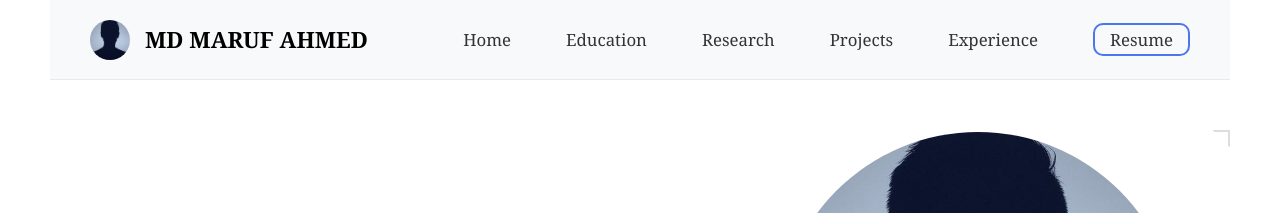
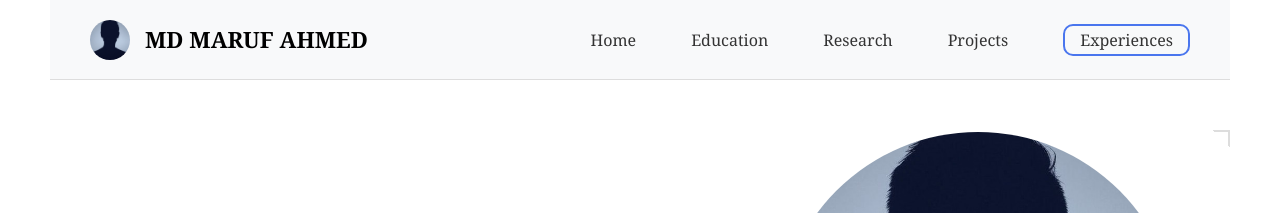
Before and after one commit to maruf066/maruf066.github.io, a Jekyll site: the page built from index.html, in a window 1280 px wide. Shown: the top 213 px of the page. Built offline with Jekyll 4.4.1, drawn with Linux system fonts in a browser that asks for light colours.

Commit message:
Update navbar.html

```diff
--- a/_includes/navbar.html
+++ b/_includes/navbar.html
@@ -1,90 +1,64 @@
-<!-- _includes/nav.html -->
+<!-- _includes/navbar.html -->
 <style>
-    /* Navbar Container */
+    /* Reset default template styling */
     nav {
-        display: flex;
-        justify-content: space-between;
-        align-items: center;
-        flex-wrap: nowrap;
-        padding: 15px 40px;
-        background-color: #f8f9fa; /* Light gray background from reference */
-        border-bottom: 1px solid #eaeaea;
-        font-family: 'Georgia', 'Times New Roman', serif; /* Serif font from reference */
+        display: flex !important;
+        justify-content: space-between !important;
+        align-items: center !important;
+        background-color: #f8f9fa !important; /* Light gray background */
+        padding: 15px 40px !important;
+        border-bottom: 1px solid #ddd !important;
+        font-family: Georgia, 'Times New Roman', serif !important; /* Serif font */
     }
 
-    /* Left side: Avatar + Name */
+    /* Left Side: Avatar + Name */
     nav .left {
-        display: flex;
-        align-items: center;
-        gap: 15px;
+        display: flex !important;
+        align-items: center !important;
+        gap: 15px !important;
     }
     nav .left img {
-        width: 40px;
-        height: 40px;
-        border-radius: 50%; /* Circular image */
-        object-fit: cover;
+        width: 40px !important;
+        height: 40px !important;
+        border-radius: 50% !important; /* Circular image */
+        object-fit: cover !important;
     }
     nav .left a {
-        font-weight: bold;
-        font-size: 1.4rem; /* Large name */
-        color: #000;
-        text-decoration: none;
-        white-space: nowrap;
+        font-size: 1.4rem !important; /* Large name */
+        font-weight: bold !important;
+        color: #000 !important;
+        text-decoration: none !important;
     }
 
-    /* Right side: Links */
+    /* Right Side: Navigation Links */
     nav .right.desktop-nav {
-        display: flex;
-        align-items: center;
-        gap: 25px;
+        display: flex !important;
+        align-items: center !important;
+        gap: 25px !important;
     }
     nav .right.desktop-nav a {
-        font-size: 1.05rem; /* Slightly larger links */
-        color: #333;
-        text-decoration: none;
-        font-family: 'Georgia', 'Times New Roman', serif;
+        font-size: 1rem !important;
+        color: #333 !important;
+        text-decoration: none !important;
+        font-family: Georgia, 'Times New Roman', serif !important;
     }
     nav .right.desktop-nav a:hover {
-        text-decoration: underline;
-    }
-
-    /* Resume Button styling */
-    nav .right.desktop-nav a[href*="resume"] {
-        border: 1px solid #333;
-        padding: 5px 15px;
-        border-radius: 20px;
-        font-weight: bold;
-    }
-
-    .menu-toggle, .mobile-nav { display: none; }
-
-    /* Mobile */
-    @media (max-width: 900px) {
-        nav { padding: 10px 20px; }
-        .desktop-nav { display: none !important; }
-        .menu-toggle { display: block; }
+        text-decoration: underline !important;
     }
 </style>
 
 <nav>
     <div class="left">
-        <!-- Use your actual avatar image path -->
+        <!-- Your Profile Picture -->
         <img src="{{ site.baseurl }}/assets/images/profile-image/avatar.jpeg" alt="Profile">
         <a href="{{ site.baseurl }}/">MD MARUF AHMED</a>
     </div>
 
-    <!-- Desktop Menu -->
     <div class="right desktop-nav">
         <a href="{{ site.baseurl }}/">Home</a>
         <a href="{{ site.baseurl }}/education/">Education</a>
         <a href="{{ site.baseurl }}/research/">Research</a>
         <a href="{{ site.baseurl }}/projects/">Projects</a>
-        <a href="{{ site.baseurl }}/experiences/">Experience</a>
-        <a href="{{site.resume-url}}" target="_blank" rel="noopener noreferrer">Resume</a>
+        <a href="{{ site.baseurl }}/experiences/">Experiences</a>
     </div>
-
-    <!-- Mobile Menu Button -->
-    <button class="menu-toggle" aria-label="Toggle menu">
-        <i class="fa fa-bars fa-2x"></i>
-    </button>
 </nav>
```
